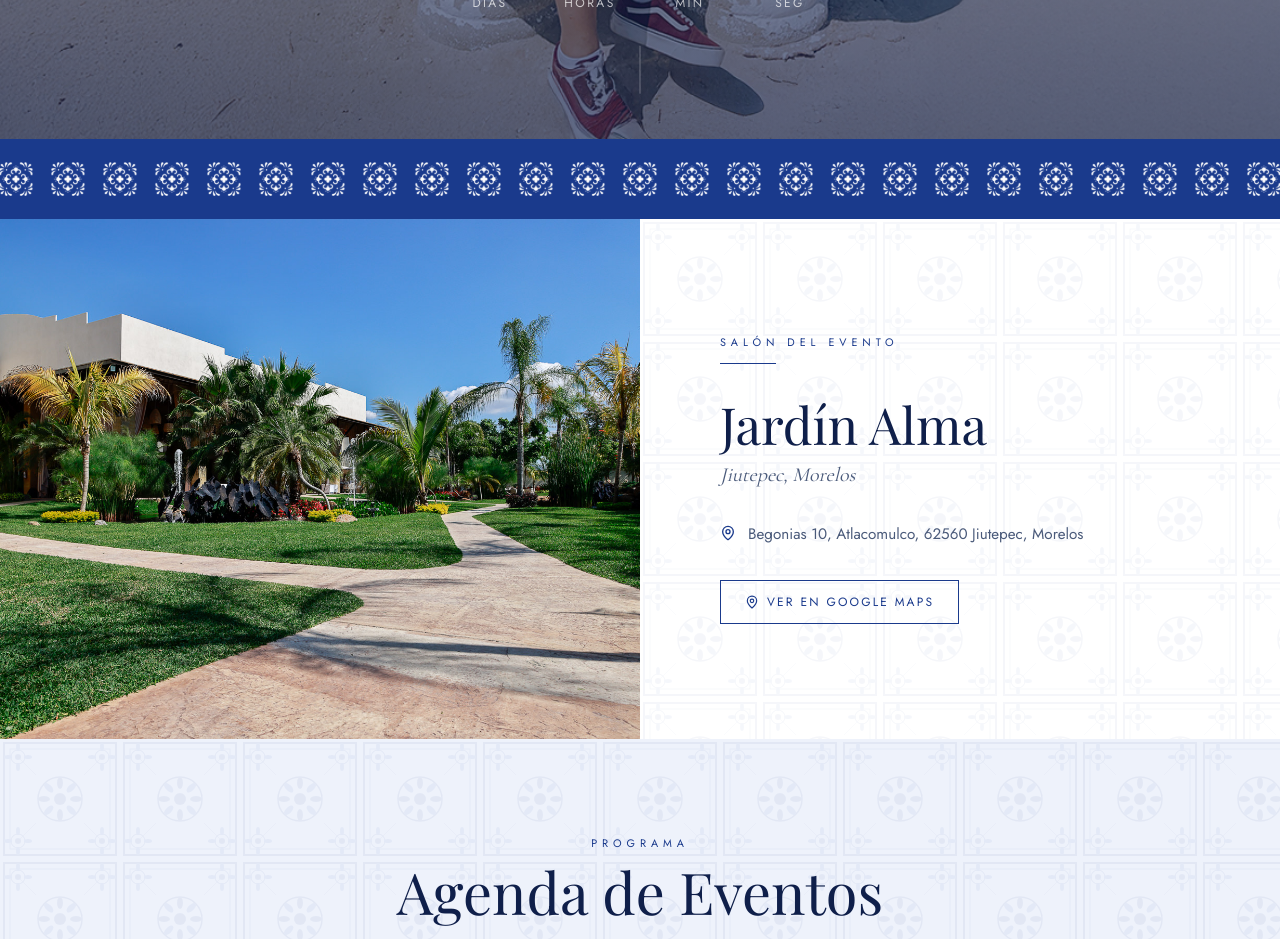
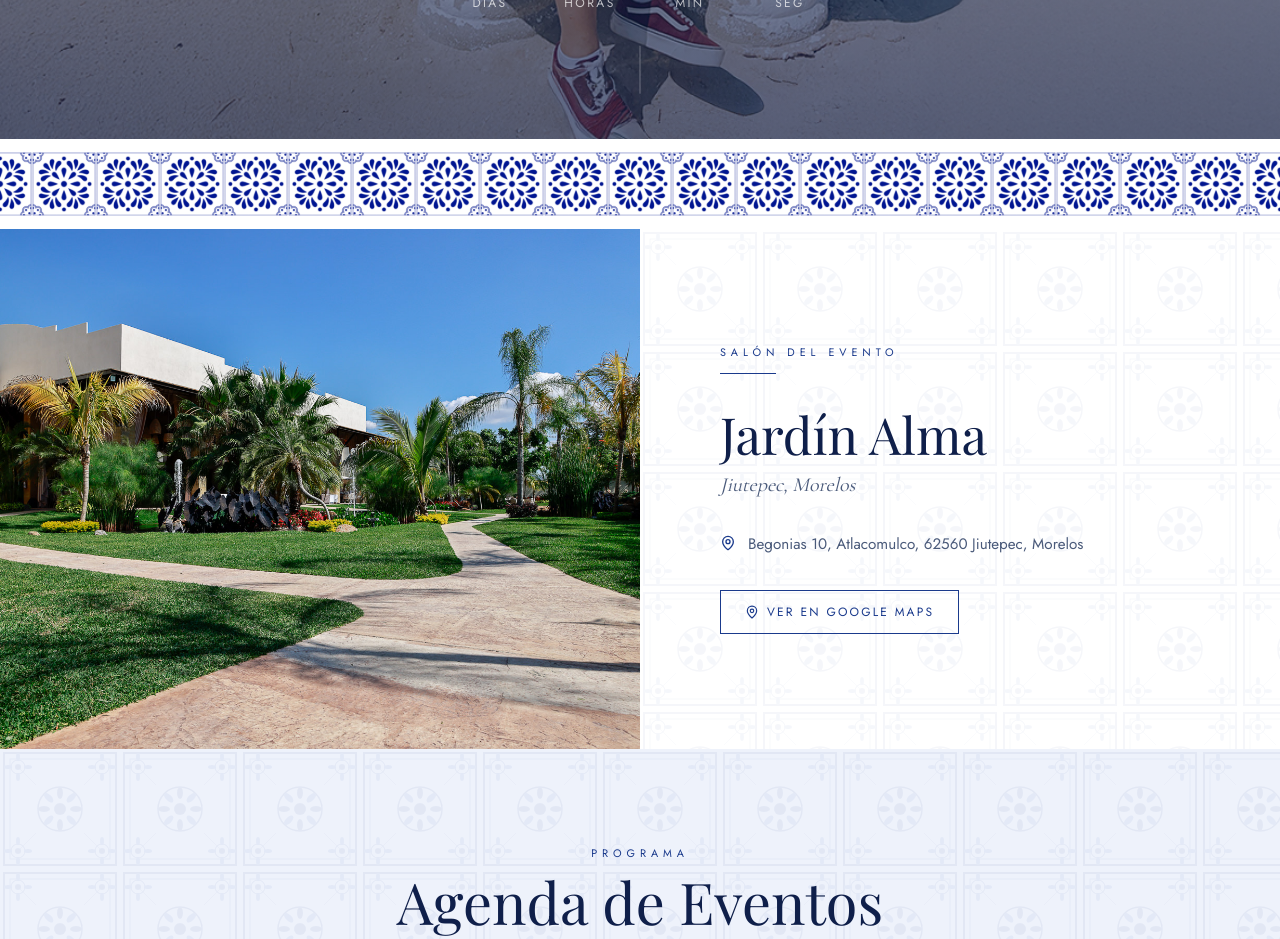
Before and after one commit to casvaluis-design/boda-fernanda-joseluis, a Next.js app: page / in a window 1280 px wide. Shown: the part 1080-2019 px from the top of the page. Built offline with nearby package versions, Linux system fonts and the light colour scheme.

Commit message:
TalaveraBand: patron-hero-2 sin fondo, 64px

```diff
--- a/src/components/invitation/TalaveraDecor.tsx
+++ b/src/components/invitation/TalaveraDecor.tsx
@@ -79,11 +79,10 @@ export function TalavераCorner({ size = 40, position = "tl" }: { size?: numbe
 export function TalaveraBand() {
   return (
     <div className="w-full overflow-hidden" style={{
-      height: 80,
-      background: C.cobalt,
-      backgroundImage: "url('/images/patron-hero.svg')",
+      height: 90,
+      backgroundImage: "url('/images/patron-hero-2.svg')",
       backgroundRepeat: "repeat-x",
-      backgroundSize: "52px 36px",
+      backgroundSize: "64px 64px",
       backgroundPosition: "center center",
     }} />
   );
```
Also changed, not shown: public/images/patron-hero-2.svg (added).
